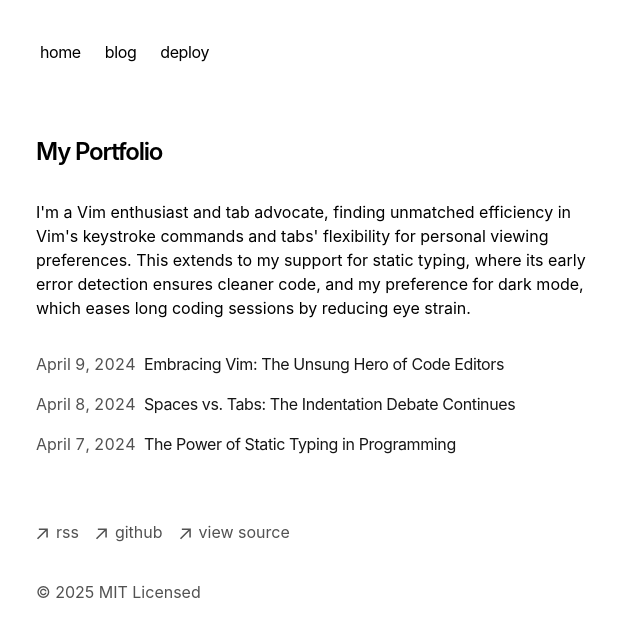
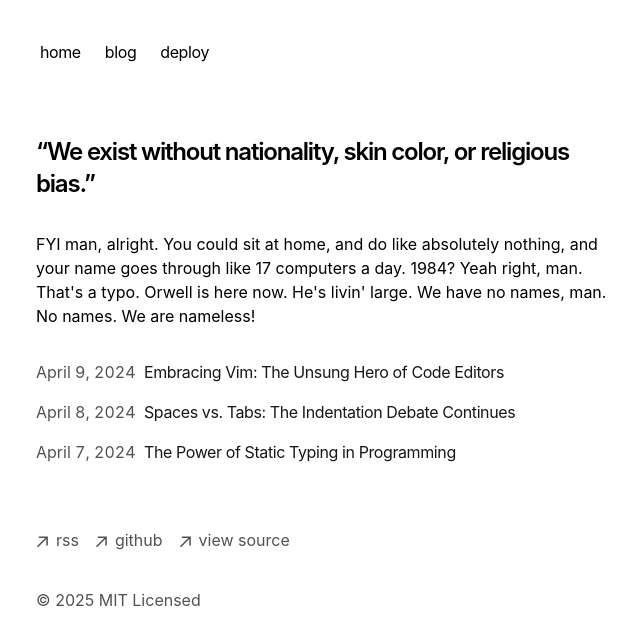
Before and after one commit to MichelleFindlay/lp0.uk, a Next.js app: page / in a window 1280 px wide. Shown: the top 644 px of the page, without its empty margins (316-956 px from the left). Built offline with nearby package versions, Linux system fonts and the light colour scheme.

Commit message:
Update page.tsx

```diff
--- a/app/page.tsx
+++ b/app/page.tsx
@@ -4,14 +4,10 @@ export default function Page() {
   return (
     <section>
       <h1 className="mb-8 text-2xl font-semibold tracking-tighter">
-        My Portfolio
+        “We exist without nationality, skin color, or religious bias.”
       </h1>
       <p className="mb-4">
-        {`I'm a Vim enthusiast and tab advocate, finding unmatched efficiency in
-        Vim's keystroke commands and tabs' flexibility for personal viewing
-        preferences. This extends to my support for static typing, where its
-        early error detection ensures cleaner code, and my preference for dark
-        mode, which eases long coding sessions by reducing eye strain.`}
+        {`FYI man, alright. You could sit at home, and do like absolutely nothing, and your name goes through like 17 computers a day. 1984? Yeah right, man. That's a typo. Orwell is here now. He's livin' large. We have no names, man. No names. We are nameless!`}
       </p>
       <div className="my-8">
         <BlogPosts />
```
